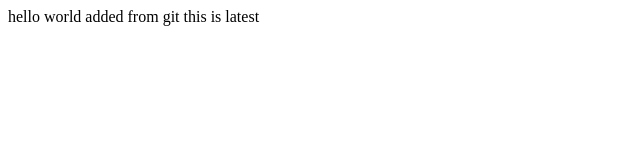
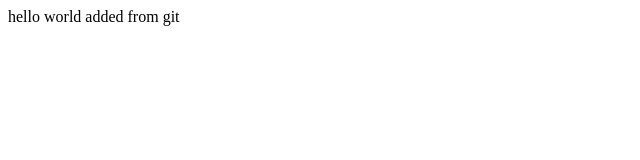
Before and after one commit to Manivardhan-10k/20r_css, a plain HTML site: page index.html in a window 1280 px wide. Shown: the full height of the page, 0-640 px from the left. Drawn offline with Linux system fonts and the light colour scheme.

Commit message:
css code

```diff
--- a/index.html
+++ b/index.html
@@ -10,7 +10,6 @@
 <body>
     hello world
     added from git
-    this is latest
 
 
 </body>
```
